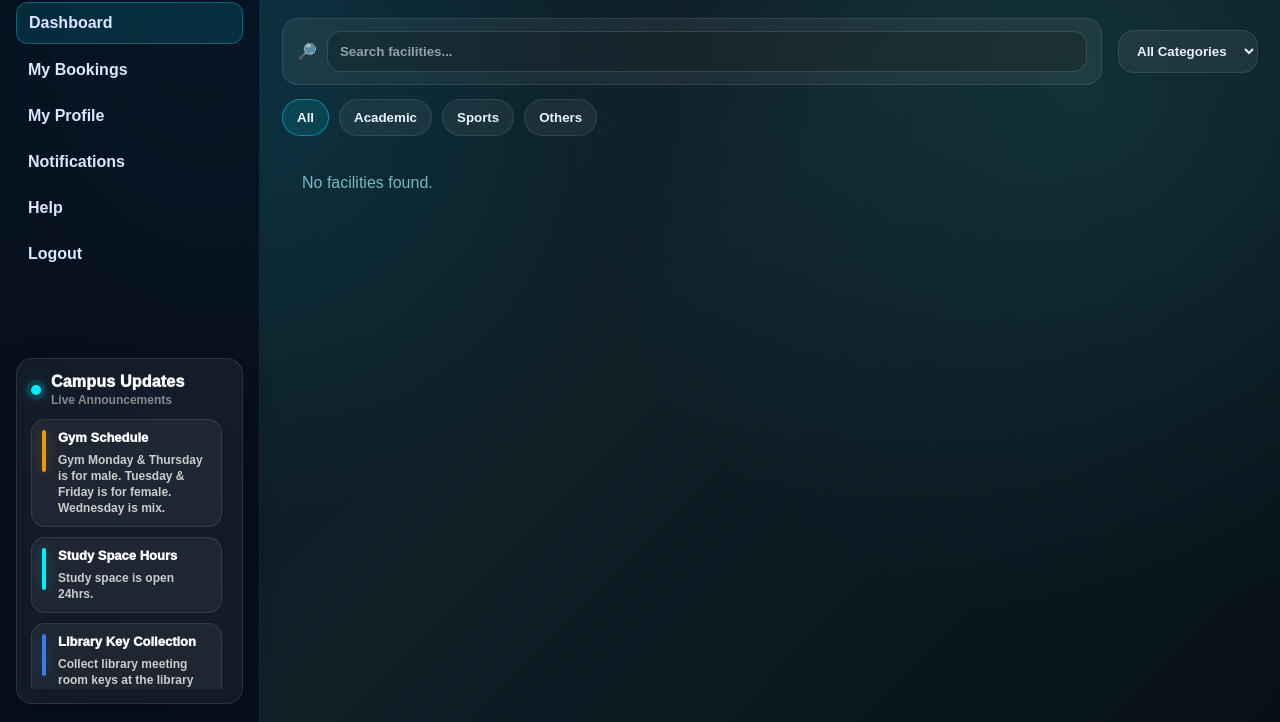
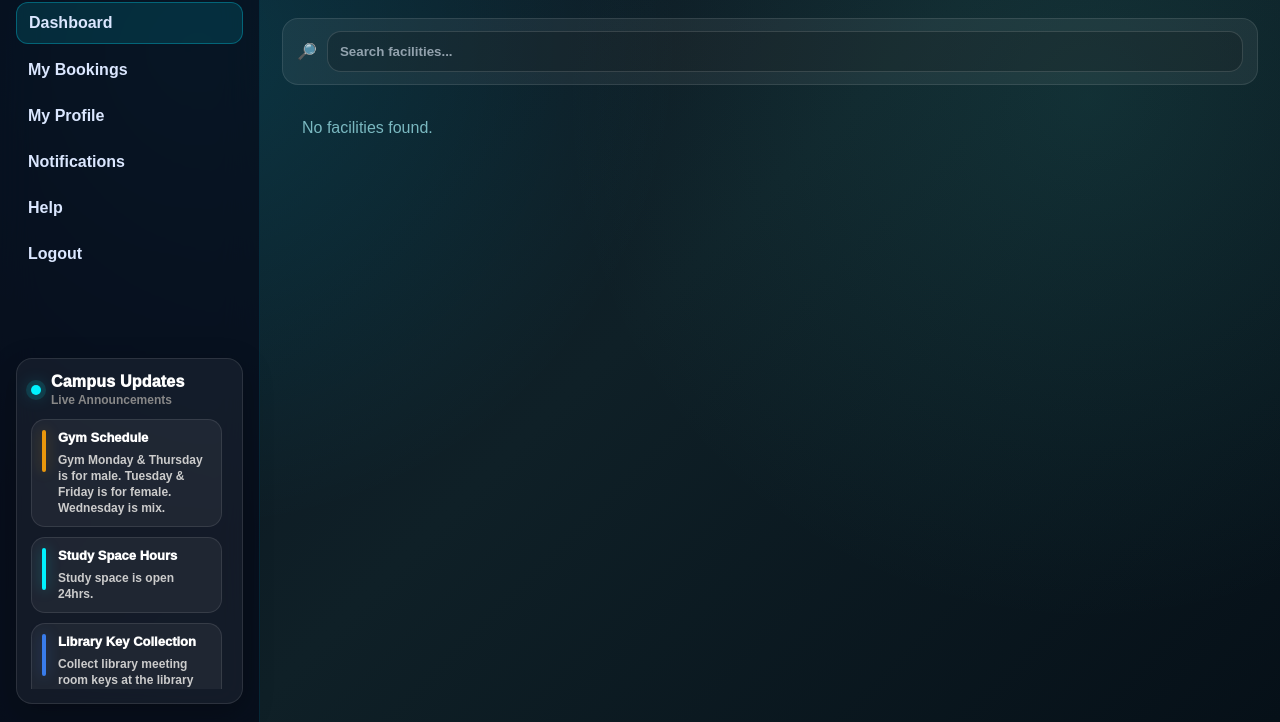
Before and after one commit to harinitha4/G48_-Smart-Campus-Facility-Hub, a Flask app: template smart-hub/templates/dashboard.html in a window 1280 px wide. Shown: the part 78-800 px from the top of the page. Run offline with Flask 3, Linux system fonts and the light colour scheme; the template is opened without the code that fills it, so the values that code supplies are empty.

Commit message:
removed categories

```diff
--- a/smart-hub/templates/dashboard.html
+++ b/smart-hub/templates/dashboard.html
@@ -124,24 +124,8 @@
         <span class="search-icon" aria-hidden="true">🔎</span>
         <input id="facility-search" type="text" placeholder="Search facilities..." />
       </div>
-
-      <div class="filters">
-        <label class="sr-only" for="category-select">Category</label>
-        <select id="category-select" class="category-select">
-          <option value="all">All Categories</option>
-          <option value="academic">Academic</option>
-          <option value="sports">Sports</option>
-          <option value="others">Others</option>
-        </select>
-      </div>
     </section>
 
-    <section class="pills" aria-label="Quick filters">
-      <button class="pill active" data-pill="all" type="button">All</button>
-      <button class="pill" data-pill="academic" type="button">Academic</button>
-      <button class="pill" data-pill="sports" type="button">Sports</button>
-      <button class="pill" data-pill="others" type="button">Others</button>
-    </section>
 
     <section class="content">
       <div class="facilities-grid" id="facilities-grid"></div>
@@ -181,10 +165,8 @@
 
     const grid = document.getElementById('facilities-grid');
     const searchInput = document.getElementById('facility-search');
-    const categorySelect = document.getElementById('category-select');
-    const pills = Array.from(document.querySelectorAll('.pill'));
+    // Category filter UI removed (keep searching + 360° / booking)
 
-    let activePill = 'all';
 
     function render(items) {
       if (!items.length) {
@@ -223,32 +205,17 @@
 
     function applyFilters() {
       const q = (searchInput.value || '').trim().toLowerCase();
-      const selectVal = categorySelect.value;
-      const category = activePill !== 'all' ? activePill : selectVal;
       const filtered = facilities.filter(f => {
-        const matchesCategory = category === 'all' ? true : f.category === category;
         const matchesQuery = !q ? true : f.title.toLowerCase().includes(q);
-        return matchesCategory && matchesQuery;
+        return matchesQuery;
       });
       render(filtered);
     }
 
     searchInput.addEventListener('input', applyFilters);
-    categorySelect.addEventListener('change', () => {
-      activePill = 'all';
-      pills.forEach(p => p.classList.toggle('active', p.dataset.pill === 'all'));
-      applyFilters();
-    });
-    pills.forEach(p => {
-      p.addEventListener('click', () => {
-        activePill = p.dataset.pill;
-        pills.forEach(x => x.classList.toggle('active', x === p));
-        categorySelect.value = 'all';
-        applyFilters();
-      });
-    });
 
     render(facilities);
+
 
     // 360° lightbox — supports uploaded images and embedded URLs (teliportme, Matterport, etc.)
     function open360(src, title) {
```
